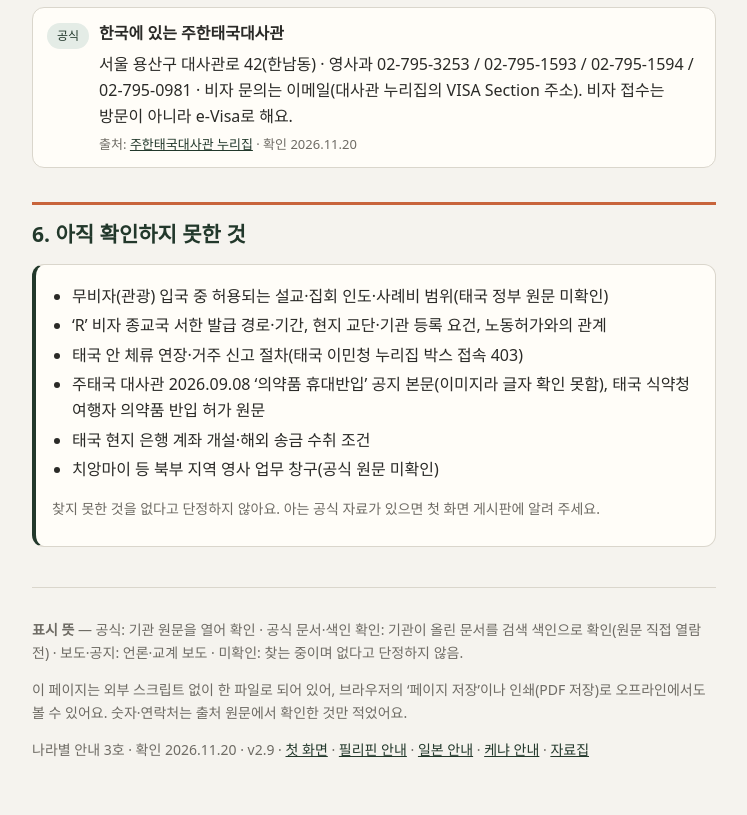
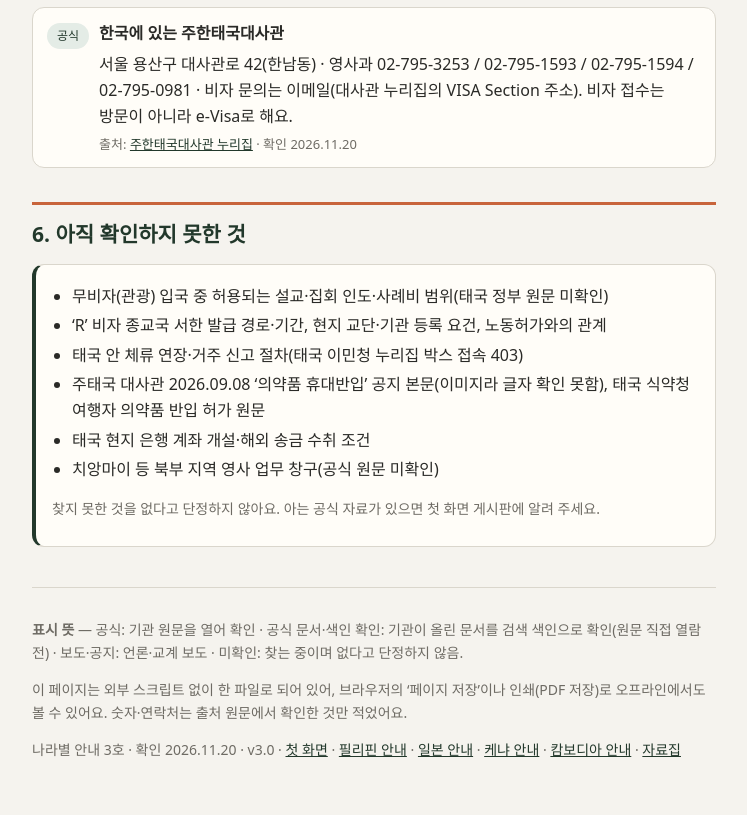
Before and after one commit to sabenot/missionary-help-site, a plain HTML site: page country-thailand.html in a window 1280 px wide. Shown: the part 6827-7642 px from the top of the page, without its empty margins (266-1013 px from the left). Drawn offline with Linux system fonts and the light colour scheme.

Commit message:
v3.0 (3/3): 태국 꼬리말, README, REPORT-2026-11-24-v30

```diff
--- a/country-thailand.html
+++ b/country-thailand.html
@@ -69,4 +69,4 @@ table{width:100%;border-collapse:collapse;background:var(--card);font-size:15px;
 <h2 id="todo">6. 아직 확인하지 못한 것</h2><div class="box"><ul><li>무비자(관광) 입국 중 허용되는 설교·집회 인도·사례비 범위(태국 정부 원문 미확인)</li><li>‘R’ 비자 종교국 서한 발급 경로·기간, 현지 교단·기관 등록 요건, 노동허가와의 관계</li><li>태국 안 체류 연장·거주 신고 절차(태국 이민청 누리집 박스 접속 403)</li><li>주태국 대사관 2026.09.08 ‘의약품 휴대반입’ 공지 본문(이미지라 글자 확인 못함), 태국 식약청 여행자 의약품 반입 허가 원문</li><li>태국 현지 은행 계좌 개설·해외 송금 수취 조건</li><li>치앙마이 등 북부 지역 영사 업무 창구(공식 원문 미확인)</li></ul><p class="muted">찾지 못한 것을 없다고 단정하지 않아요. 아는 공식 자료가 있으면 첫 화면 게시판에 알려 주세요.</p></div>
 <footer><p><b>표시 뜻</b> — 공식: 기관 원문을 열어 확인 · 공식 문서·색인 확인: 기관이 올린 문서를 검색 색인으로 확인(원문 직접 열람 전) · 보도·공지: 언론·교계 보도 · 미확인: 찾는 중이며 없다고 단정하지 않음.</p>
 <p>이 페이지는 외부 스크립트 없이 한 파일로 되어 있어, 브라우저의 ‘페이지 저장’이나 인쇄(PDF 저장)로 오프라인에서도 볼 수 있어요. 숫자·연락처는 출처 원문에서 확인한 것만 적었어요.</p>
-<p>나라별 안내 3호 · 확인 2026.11.20 · v2.9 · <a href="index.html">첫 화면</a> · <a href="country-philippines.html">필리핀 안내</a> · <a href="country-japan.html">일본 안내</a> · <a href="country-kenya.html">케냐 안내</a> · <a href="collection.html">자료집</a></p></footer></main></body></html>
+<p>나라별 안내 3호 · 확인 2026.11.20 · v3.0 · <a href="index.html">첫 화면</a> · <a href="country-philippines.html">필리핀 안내</a> · <a href="country-japan.html">일본 안내</a> · <a href="country-kenya.html">케냐 안내</a> · <a href="country-cambodia.html">캄보디아 안내</a> · <a href="collection.html">자료집</a></p></footer></main></body></html>
```
Also changed, not shown: 2 other files.
